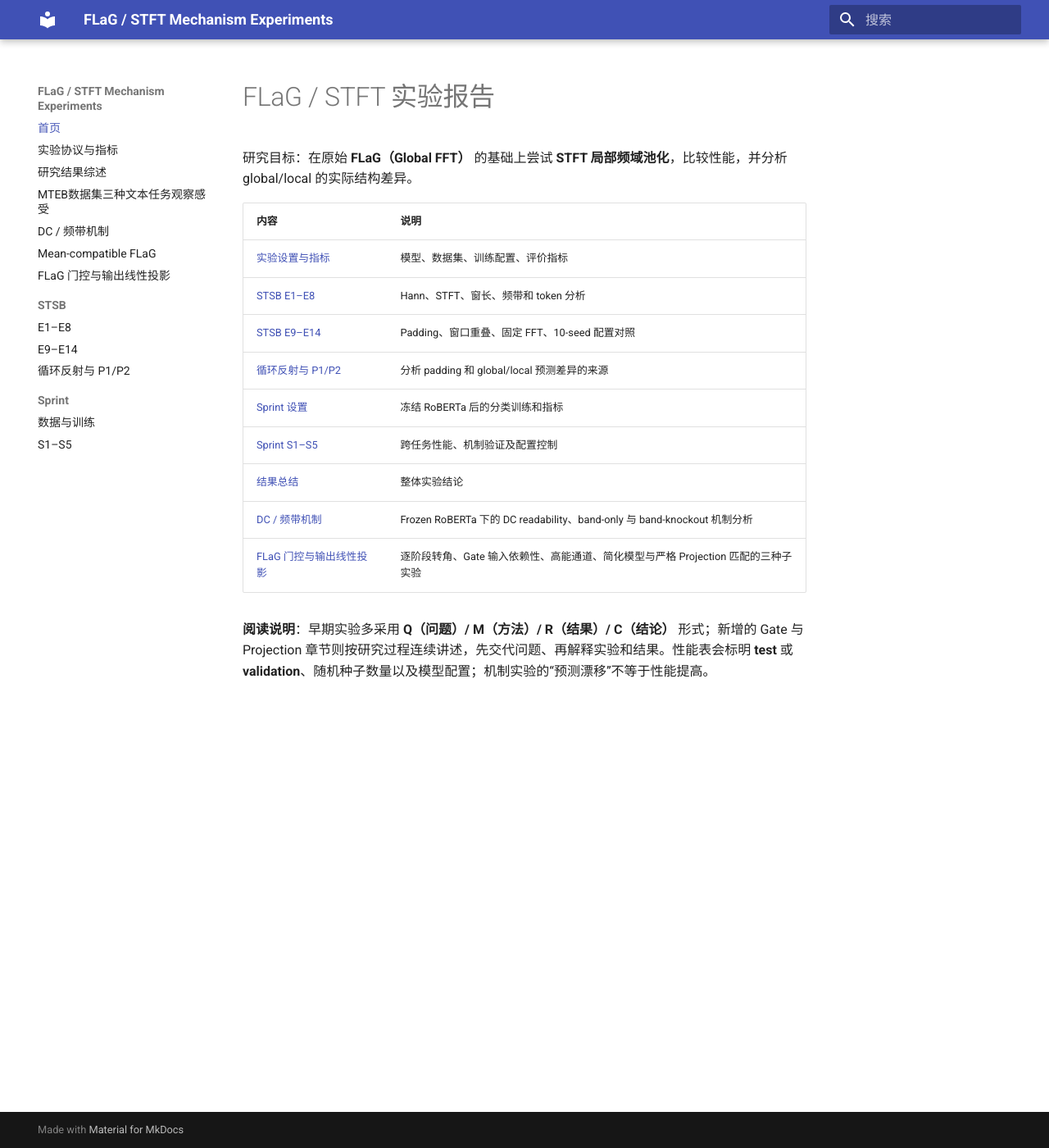
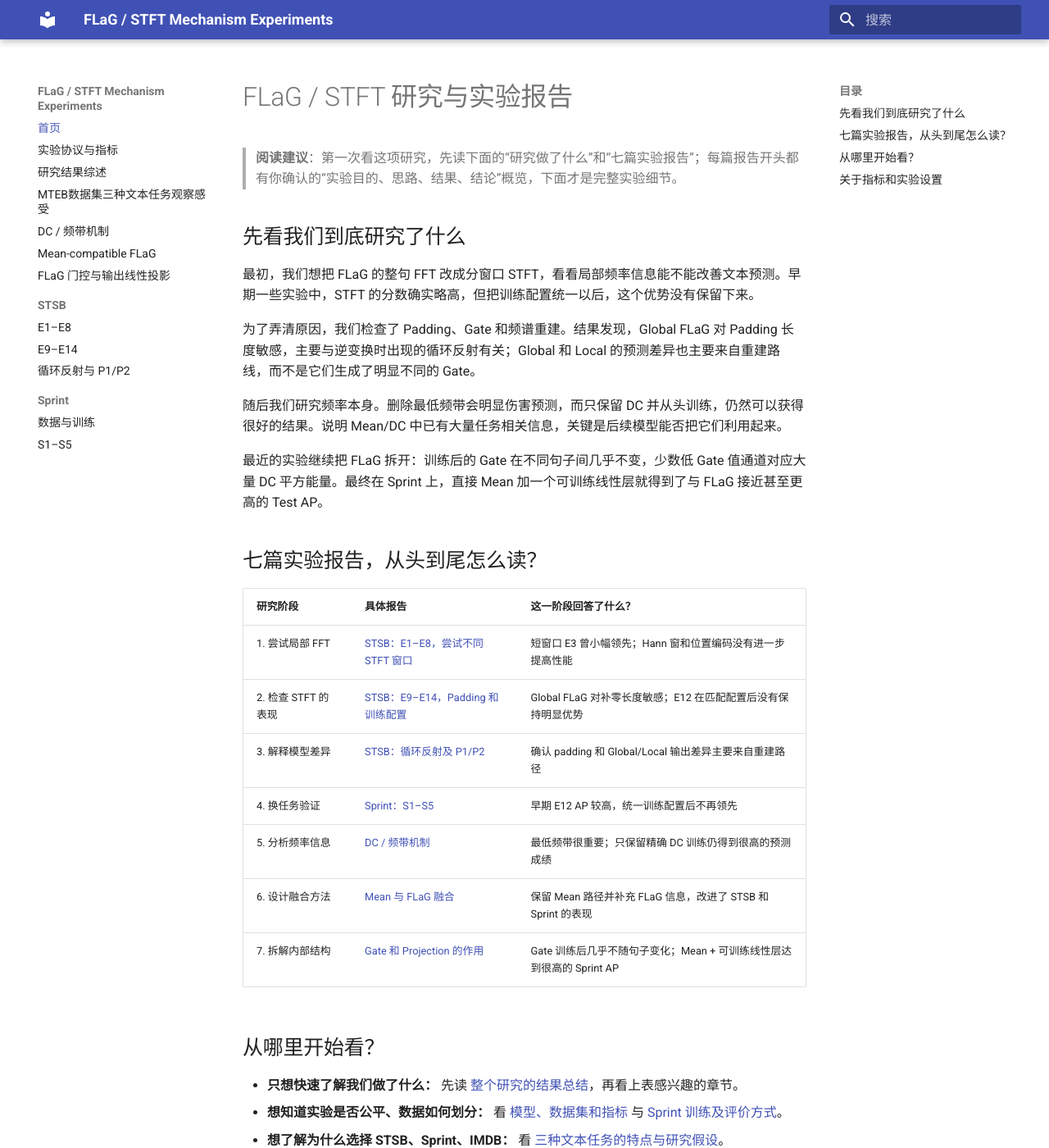
Before and after one commit to lumoswwr/FLaG-STFT-Notes, an MkDocs documentation site: the page built from docs/index.md, in a window 1280 px wide and 1400 px high. Shown: the whole window at 82% size. Built offline with MkDocs 1.6.1 and Material for MkDocs 9.7.7, drawn with Linux system fonts in a browser that asks for light colours; some of the changed text lies outside the part shown.

Commit message:
Rewrite research homepage as approachable seven-stage guide

```diff
--- a/docs/index.md
+++ b/docs/index.md
@@ -1,17 +1,40 @@
-# FLaG / STFT 实验报告
+# FLaG / STFT 研究与实验报告
 
-研究目标：在原始 **FLaG（Global FFT）** 的基础上尝试 **STFT 局部频域池化**，比较性能，并分析 global/local 的实际结构差异。
+> **阅读建议**：第一次看这项研究，先读下面的“研究做了什么”和“七篇实验报告”；每篇报告开头都有你确认的“实验目的、思路、结果、结论”概览，下面才是完整实验细节。
 
-| 内容 | 说明 |
-| --- | --- |
-| [实验设置与指标](methods.md) | 模型、数据集、训练配置、评价指标 |
-| [STSB E1–E8](stsb/01-experiments.md) | Hann、STFT、窗长、频带和 token 分析 |
-| [STSB E9–E14](stsb/02-padding.md) | Padding、窗口重叠、固定 FFT、10-seed 配置对照 |
-| [循环反射与 P1/P2](stsb/03-mechanism.md) | 分析 padding 和 global/local 预测差异的来源 |
-| [Sprint 设置](sprint/01-protocol.md) | 冻结 RoBERTa 后的分类训练和指标 |
-| [Sprint S1–S5](sprint/02-experiments.md) | 跨任务性能、机制验证及配置控制 |
-| [结果总结](findings.md) | 整体实验结论 |
-| [DC / 频带机制](dc-frequency.md) | Frozen RoBERTa 下的 DC readability、band-only 与 band-knockout 机制分析 |
-| [FLaG 门控与输出线性投影](flag-gate-projection.md) | 逐阶段转角、Gate 输入依赖性、高能通道、简化模型与严格 Projection 匹配的三种子实验 |
+## 先看我们到底研究了什么
 
-**阅读说明**：早期实验多采用 **Q（问题）/ M（方法）/ R（结果）/ C（结论）** 形式；新增的 Gate 与 Projection 章节则按研究过程连续讲述，先交代问题、再解释实验和结果。性能表会标明 **test** 或 **validation**、随机种子数量以及模型配置；机制实验的“预测漂移”不等于性能提高。
+最初，我们想把 FLaG 的整句 FFT 改成分窗口 STFT，看看局部频率信息能不能改善文本预测。早期一些实验中，STFT 的分数确实略高，但把训练配置统一以后，这个优势没有保留下来。
+
+为了弄清原因，我们检查了 Padding、Gate 和频谱重建。结果发现，Global FLaG 对 Padding 长度敏感，主要与逆变换时出现的循环反射有关；Global 和 Local 的预测差异也主要来自重建路线，而不是它们生成了明显不同的 Gate。
+
+随后我们研究频率本身。删除最低频带会明显伤害预测，而只保留 DC 并从头训练，仍然可以获得很好的结果。说明 Mean/DC 中已有大量任务相关信息，关键是后续模型能否把它们利用起来。
+
+最近的实验继续把 FLaG 拆开：训练后的 Gate 在不同句子间几乎不变，少数低 Gate 值通道对应大量 DC 平方能量。最终在 Sprint 上，直接 Mean 加一个可训练线性层就得到了与 FLaG 接近甚至更高的 Test AP。
+
+## 七篇实验报告，从头到尾怎么读？
+
+| 研究阶段 | 具体报告 | 这一阶段回答了什么？ |
+| --- | --- | --- |
+| 1. 尝试局部 FFT | [STSB：E1–E8，尝试不同 STFT 窗口](stsb/01-experiments.md) | 短窗口 E3 曾小幅领先；Hann 窗和位置编码没有进一步提高性能 |
+| 2. 检查 STFT 的表现 | [STSB：E9–E14，Padding 和训练配置](stsb/02-padding.md) | Global FLaG 对补零长度敏感；E12 在匹配配置后没有保持明显优势 |
+| 3. 解释模型差异 | [STSB：循环反射及 P1/P2](stsb/03-mechanism.md) | 确认 padding 和 Global/Local 输出差异主要来自重建路径 |
+| 4. 换任务验证 | [Sprint：S1–S5](sprint/02-experiments.md) | 早期 E12 AP 较高，统一训练配置后不再领先 |
+| 5. 分析频率信息 | [DC / 频带机制](dc-frequency.md) | 最低频带很重要；只保留精确 DC 训练仍得到很高的预测成绩 |
+| 6. 设计融合方法 | [Mean 与 FLaG 融合](mean-compatible-flag.md) | 保留 Mean 路径并补充 FLaG 信息，改进了 STSB 和 Sprint 的表现 |
+| 7. 拆解内部结构 | [Gate 和 Projection 的作用](flag-gate-projection.md) | Gate 训练后几乎不随句子变化；Mean + 可训练线性层达到很高的 Sprint AP |
+
+## 从哪里开始看？
+
+- **只想快速了解我们做了什么：** 先读 [整个研究的结果总结](findings.md)，再看上表感兴趣的章节。
+- **想知道实验是否公平、数据如何划分：** 看 [模型、数据集和指标](methods.md) 与 [Sprint 训练及评价方式](sprint/01-protocol.md)。
+- **想了解为什么选择 STSB、Sprint、IMDB：** 看 [三种文本任务的特点与研究假设](MTEB.md)。
+- **想核对实验细节：** 进入每篇报告的“详细实验记录与数据”，那里保留了对应公式、训练配置、各项指标及图表。
+
+## 关于指标和实验设置
+
+STSB 的主要指标是 **Spearman**（预测相似度排序和真实排序的一致程度）；Sprint 的主要指标是 **AP**（按预测分数排序寻找重复问题的能力）；IMDB 主要看 Accuracy 和 F1。这些分数衡量不同任务，不能直接相互比较。
+
+早期 Sprint 实验有些模型的 dropout、LayerNorm 配置并不相同；后期的 Projection 对照又采用了另一套 **time pooling=Mean、无 post-pool LayerNorm** 的机制研究配置。因此，各篇报告分别写明本次比较的设置，避免把不同实验的分数放在同一口径下判断。
+
+**完整索引：** [实验设置](methods.md) · [任务理解](MTEB.md) · [总结果](findings.md)
```
